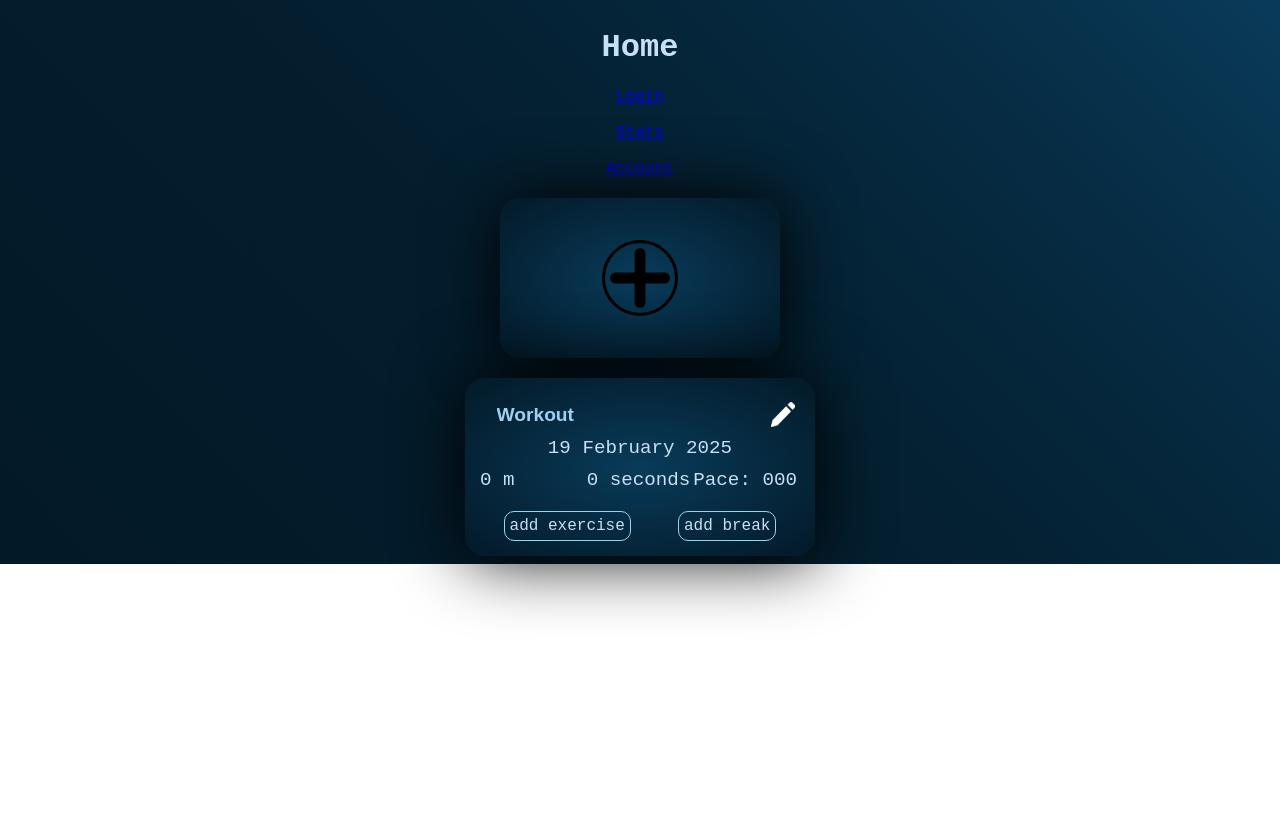
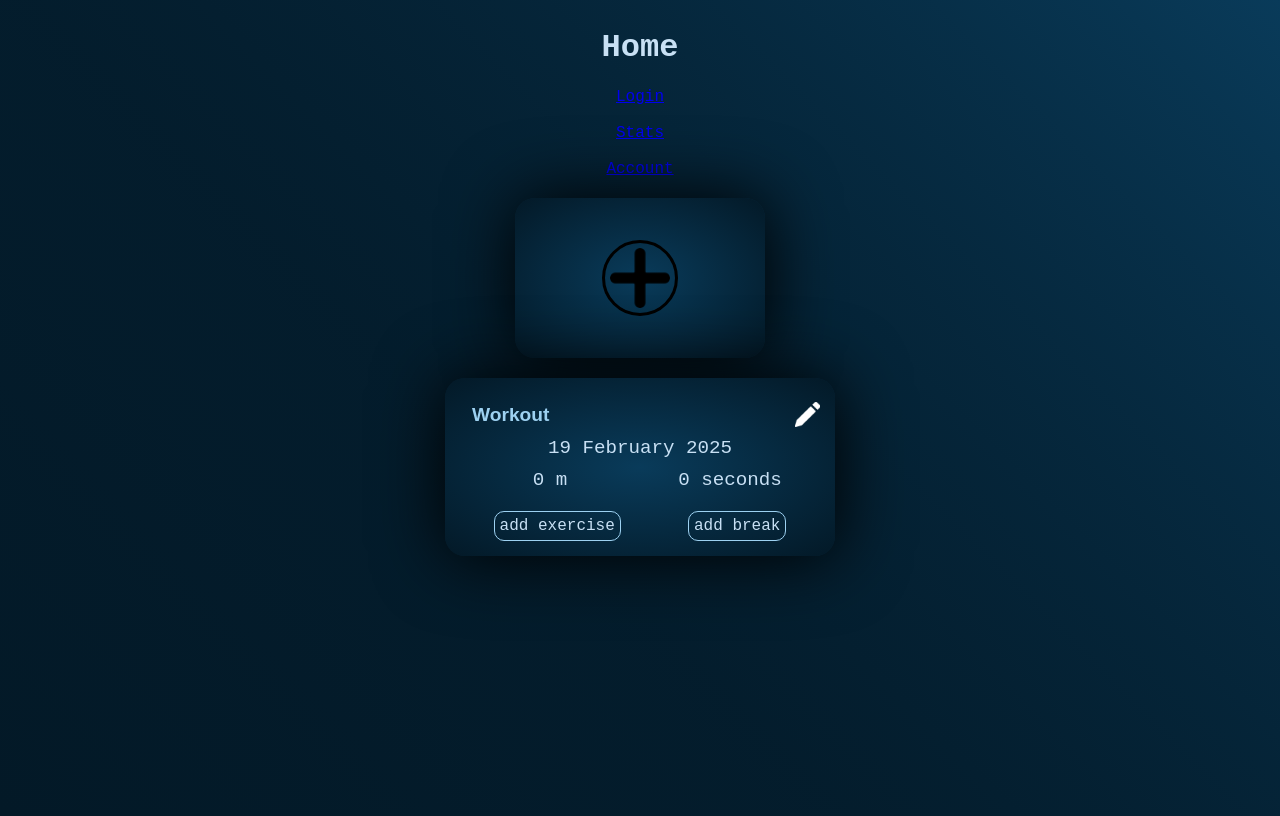
Before and after one commit to takitamMAJECZKA/swimming-app, a React (Vite) app: page /#/ in a window 1280 px wide. Built offline with nearby package versions, Linux system fonts and the light colour scheme.

Commit message:
adding up down and X buttons to exercise but only X works and improving some css

```diff
--- a/src/Components/Exercise.jsx
+++ b/src/Components/Exercise.jsx
@@ -1,11 +1,11 @@
 import { useState } from "react"
 import editIcon from "../assets/editIcon.png"
 
-export default function Exercise(){
+export default function Exercise(props){
 
     let [distance, setDistance] = useState(0)
     let [time, setTime] = useState('NaN:NaN')
-    let [exerciseName, setExerciseName] = useState('Exercise')
+    let [exerciseName, setExerciseName] = useState('Exercise '+String(props.index+1))
 
 
     function handleAmountOfPoolsChange(e){
@@ -48,6 +48,11 @@ export default function Exercise(){
                 <div className="exerciseDistance">Distance(m): {distance}</div>
                 <div className="exercisePace">Pace(/100m): {convertToMins(convertToSecs(time)/(distance/100)) != 'NaN:NaN' ? convertToMins(convertToSecs(time)/(distance/100)) : '00:00'}</div>
             </div>
+            <div className="exerciseButtons">
+                <button className="moveUpButton" onClick={()=>props.moveUpFunc(props.index)}>UP</button>
+                <button className="deleteButton" onClick={()=>props.deleteFunc(props.index)}>X</button>
+                <button className="moveDownButton" onClick={()=>props.moveDownFunc(props.index)}>DOWN</button>
+            </div>
         </div>
     )
 }
--- a/src/Components/Workout.jsx
+++ b/src/Components/Workout.jsx
@@ -31,6 +31,21 @@ export default function Workout(){
         setContent(c => [...c, {type:'break'}])
     }
 
+    function handleElementUp(index){
+        if(index > 0){
+            let updatedContent = content;
+            [updatedContent[index] , updatedContent[index-1]] = [updatedContent[index] , updatedContent[index-1]];
+            setContent(updatedContent)
+        }
+    }
+
+    function handleElementDown(index){
+
+    }
+    function handleElementDelete(index){
+        let updatedContent = content.filter((element, i) => index!==i )
+        setContent(updatedContent)
+    }
     function getMonthString(){
         switch(date.getMonth()){
             case 0:
@@ -68,20 +83,25 @@ export default function Workout(){
                     <div className="workoutDate">{date.getDate()} {getMonthString()} {date.getFullYear()}</div>
                     <div className="workoutDistance">{distance} m</div>
                     <div className="workoutTime">{timeLong} seconds</div>
-                    <div className="workoutTime">Pace: 000</div>
                 </div>
             </div>
             <div className="exercisesAndBreaksWrapper">
-                {content.map((element, index)=>{
-                    return(
-                    <Exercise key={index}/>
-                    )
+                {content.map((element, i)=>{
+                    if (element.type == 'exercise'){
+                        return(
+                        <Exercise key={i} index={i} deleteFunc={handleElementDelete} moveUpFunc={handleElementUp} moveDownFunc={handleElementDown}/>
+                        )
+                    }else{
+                        return(
+                            <Break key={i}/>
+                            )
+                    }
                 })}
                 <Break />
             </div>
             <div className="addElements">
                 <button className="addExercise" onClick={() => {handleAddExercise()}}>add exercise</button>
-                <button className="addBreak">add break</button>
+                <button className="addBreak" onClick={() => {handleAddBreak()}}>add break</button>
             </div>
         </div>
     )
--- a/src/style.css
+++ b/src/style.css
@@ -19,6 +19,7 @@ body{
     font-family: 'Courier New', Courier, monospace;
     color: var(--light-aqua);
     height: auto;
+    min-height: 100vh;
 }
 
 
@@ -112,7 +113,7 @@ button{
 
 #addNewWorkout{
     margin-top: 20px;
-    width: 35vh;
+    min-width: 250px;
     height: 20vh;
     background-color: #000;
     border-radius: 20px;
@@ -145,7 +146,7 @@ button{
 .workoutContainer{
     margin-top: 20px;
     padding: 15px;
-    width: 40vh;
+    min-width: 360px;
     height: auto;
     background-color: #000;
     border-radius: 20px;
@@ -156,11 +157,11 @@ button{
 .workoutInfo{
     display: grid;
     grid-template-rows: repeat(2, 1fr);
-    grid-template-columns: repeat(3, 1fr);
+    grid-template-columns: repeat(2, 1fr);
     row-gap: 10px;
     grid-template-areas:
-    '   date   date   date   '
-    '   .   .   .  ';
+    '   date   date   '
+    '   .   .  ';
     font-size: 120%;
     margin-bottom: 20px;
 }
@@ -168,9 +169,13 @@ button{
     text-align: center;
     grid-area: date;
 }
+.workoutDistance, .workoutTime{
+    text-align: center;
+}
+
 .workoutHeader > label{
     display: flex;
-    justify-content: center;
+    justify-content: space-between;
     align-items: center;
 }
 
@@ -231,6 +236,21 @@ button{
     font-weight: bolder;
 }
 
+.exerciseButtons{
+    width: 100%;
+    padding: 10px;
+    display: flex;
+    justify-content: space-around;
+    align-items: center;
+}
+
+.moveUpButton, .moveDownButton, .deleteButton{
+    border: 1px solid var(--aqua);
+    cursor: pointer;
+    padding: 5px;
+    border-radius: 10px;
+}
+
 .dataInputsWrapper{
     display: flex;
     justify-content: center;
```
